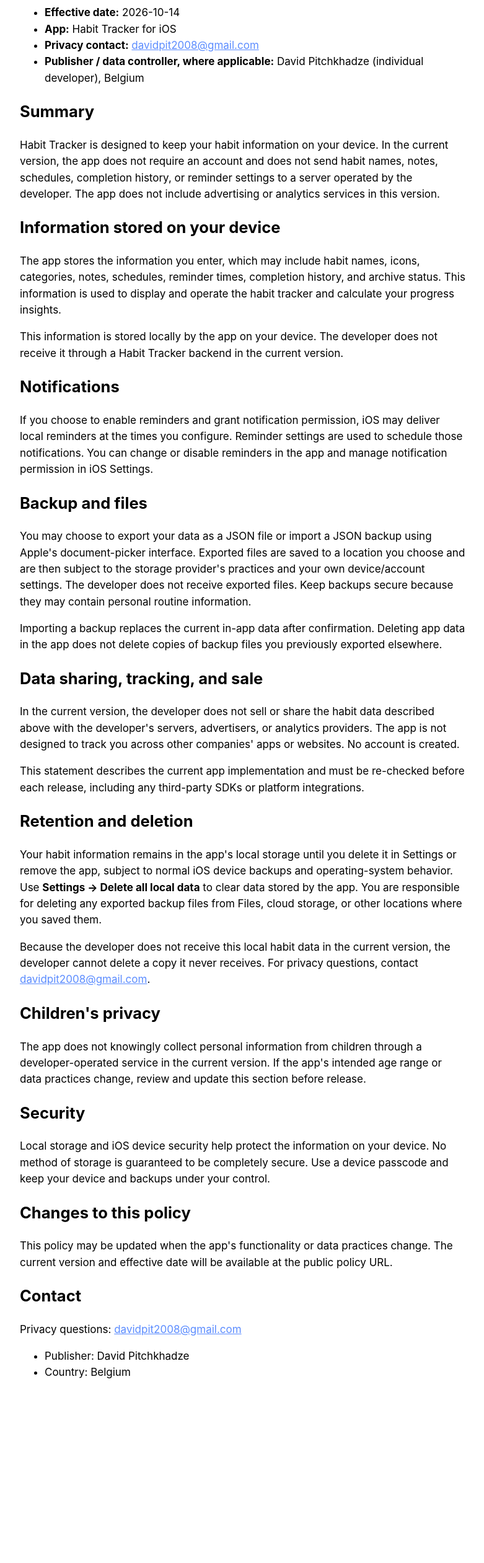
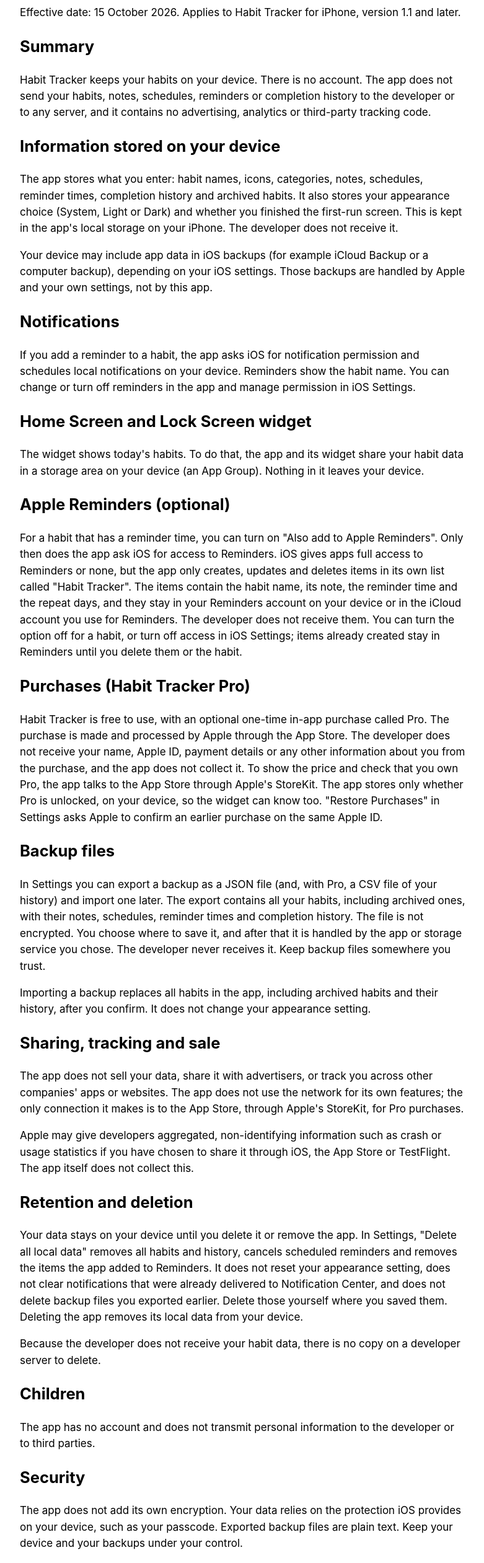
Before and after one commit to davidpit1565/habit-tracker-legal, a plain HTML site: page privacy.html in a window 1280 px wide. Shown: the part 103-2625 px from the top of the page at 62% size, without its empty margins (248-1029 px from the left). Before the commit the page ends 2372 px from the top, so only its background shows below. Drawn offline with Linux system fonts and the light colour scheme.

Commit message:
Update privacy policy and support page for Habit Tracker 1.1 (Pro purchase, widget, Reminders)
Co-Authored-By: Claude Sonnet 5.5 <noreply@anthropic.com>

```diff
--- a/privacy.html
+++ b/privacy.html
@@ -1,41 +1,52 @@
 <!doctype html>
 <html lang="en"><head><meta charset="utf-8"><meta name="viewport" content="width=device-width,initial-scale=1">
 <title>Habit Tracker Privacy Policy</title>
-<style>:root{color-scheme:light dark}body{font:17px/1.55 -apple-system,system-ui,sans-serif;max-width:720px;margin:0 auto;padding:24px 16px}a{color:#5b8cff}h1{line-height:1.2}</style>
+<style>:root{color-scheme:light dark}body{font:17px/1.55 -apple-system,system-ui,sans-serif;max-width:720px;margin:0 auto;padding:24px 16px}a{color:#2563eb}@media (prefers-color-scheme:dark){a{color:#7aa2ff}}h1{line-height:1.2}</style>
 </head><body>
-<h1>Privacy Policy — Habit Tracker</h1>
-<ul>
-<li><strong>Effective date:</strong> 2026-10-14</li>
-<li><strong>App:</strong> Habit Tracker for iOS</li>
-<li><strong>Privacy contact:</strong> <a href="mailto:davidpit2008@gmail.com">davidpit2008@gmail.com</a></li>
-<li><strong>Publisher / data controller, where applicable:</strong> David Pitchkhadze (individual developer), Belgium</li>
-</ul>
+<h1>Privacy Policy: Habit Tracker</h1>
+<p>Effective date: 15 October 2026. Applies to Habit Tracker for iPhone, version 1.1 and later.</p>
+
 <h2>Summary</h2>
-<p>Habit Tracker is designed to keep your habit information on your device. In the current version, the app does not require an account and does not send habit names, notes, schedules, completion history, or reminder settings to a server operated by the developer. The app does not include advertising or analytics services in this version.</p>
+<p>Habit Tracker keeps your habits on your device. There is no account. The app does not send your habits, notes, schedules, reminders or completion history to the developer or to any server, and it contains no advertising, analytics or third-party tracking code.</p>
+
 <h2>Information stored on your device</h2>
-<p>The app stores the information you enter, which may include habit names, icons, categories, notes, schedules, reminder times, completion history, and archive status. This information is used to display and operate the habit tracker and calculate your progress insights.</p>
-<p>This information is stored locally by the app on your device. The developer does not receive it through a Habit Tracker backend in the current version.</p>
+<p>The app stores what you enter: habit names, icons, categories, notes, schedules, reminder times, completion history and archived habits. It also stores your appearance choice (System, Light or Dark) and whether you finished the first-run screen. This is kept in the app's local storage on your iPhone. The developer does not receive it.</p>
+<p>Your device may include app data in iOS backups (for example iCloud Backup or a computer backup), depending on your iOS settings. Those backups are handled by Apple and your own settings, not by this app.</p>
+
 <h2>Notifications</h2>
-<p>If you choose to enable reminders and grant notification permission, iOS may deliver local reminders at the times you configure. Reminder settings are used to schedule those notifications. You can change or disable reminders in the app and manage notification permission in iOS Settings.</p>
-<h2>Backup and files</h2>
-<p>You may choose to export your data as a JSON file or import a JSON backup using Apple&#x27;s document-picker interface. Exported files are saved to a location you choose and are then subject to the storage provider&#x27;s practices and your own device/account settings. The developer does not receive exported files. Keep backups secure because they may contain personal routine information.</p>
-<p>Importing a backup replaces the current in-app data after confirmation. Deleting app data in the app does not delete copies of backup files you previously exported elsewhere.</p>
-<h2>Data sharing, tracking, and sale</h2>
-<p>In the current version, the developer does not sell or share the habit data described above with the developer&#x27;s servers, advertisers, or analytics providers. The app is not designed to track you across other companies&#x27; apps or websites. No account is created.</p>
-<p>This statement describes the current app implementation and must be re-checked before each release, including any third-party SDKs or platform integrations.</p>
+<p>If you add a reminder to a habit, the app asks iOS for notification permission and schedules local notifications on your device. Reminders show the habit name. You can change or turn off reminders in the app and manage permission in iOS Settings.</p>
+
+<h2>Home Screen and Lock Screen widget</h2>
+<p>The widget shows today's habits. To do that, the app and its widget share your habit data in a storage area on your device (an App Group). Nothing in it leaves your device.</p>
+
+<h2>Apple Reminders (optional)</h2>
+<p>For a habit that has a reminder time, you can turn on "Also add to Apple Reminders". Only then does the app ask iOS for access to Reminders. iOS gives apps full access to Reminders or none, but the app only creates, updates and deletes items in its own list called "Habit Tracker". The items contain the habit name, its note, the reminder time and the repeat days, and they stay in your Reminders account on your device or in the iCloud account you use for Reminders. The developer does not receive them. You can turn the option off for a habit, or turn off access in iOS Settings; items already created stay in Reminders until you delete them or the habit.</p>
+
+<h2>Purchases (Habit Tracker Pro)</h2>
+<p>Habit Tracker is free to use, with an optional one-time in-app purchase called Pro. The purchase is made and processed by Apple through the App Store. The developer does not receive your name, Apple ID, payment details or any other information about you from the purchase, and the app does not collect it. To show the price and check that you own Pro, the app talks to the App Store through Apple's StoreKit. The app stores only whether Pro is unlocked, on your device, so the widget can know too. "Restore Purchases" in Settings asks Apple to confirm an earlier purchase on the same Apple ID.</p>
+
+<h2>Backup files</h2>
+<p>In Settings you can export a backup as a JSON file (and, with Pro, a CSV file of your history) and import one later. The export contains all your habits, including archived ones, with their notes, schedules, reminder times and completion history. The file is not encrypted. You choose where to save it, and after that it is handled by the app or storage service you chose. The developer never receives it. Keep backup files somewhere you trust.</p>
+<p>Importing a backup replaces all habits in the app, including archived habits and their history, after you confirm. It does not change your appearance setting.</p>
+
+<h2>Sharing, tracking and sale</h2>
+<p>The app does not sell your data, share it with advertisers, or track you across other companies' apps or websites. The app does not use the network for its own features; the only connection it makes is to the App Store, through Apple's StoreKit, for Pro purchases.</p>
+<p>Apple may give developers aggregated, non-identifying information such as crash or usage statistics if you have chosen to share it through iOS, the App Store or TestFlight. The app itself does not collect this.</p>
+
 <h2>Retention and deletion</h2>
-<p>Your habit information remains in the app&#x27;s local storage until you delete it in Settings or remove the app, subject to normal iOS device backups and operating-system behavior. Use <strong>Settings → Delete all local data</strong> to clear data stored by the app. You are responsible for deleting any exported backup files from Files, cloud storage, or other locations where you saved them.</p>
-<p>Because the developer does not receive this local habit data in the current version, the developer cannot delete a copy it never receives. For privacy questions, contact <a href="mailto:davidpit2008@gmail.com">davidpit2008@gmail.com</a>.</p>
-<h2>Children&#x27;s privacy</h2>
-<p>The app does not knowingly collect personal information from children through a developer-operated service in the current version. If the app&#x27;s intended age range or data practices change, review and update this section before release.</p>
+<p>Your data stays on your device until you delete it or remove the app. In Settings, "Delete all local data" removes all habits and history, cancels scheduled reminders and removes the items the app added to Reminders. It does not reset your appearance setting, does not clear notifications that were already delivered to Notification Center, and does not delete backup files you exported earlier. Delete those yourself where you saved them. Deleting the app removes its local data from your device.</p>
+<p>Because the developer does not receive your habit data, there is no copy on a developer server to delete.</p>
+
+<h2>Children</h2>
+<p>The app has no account and does not transmit personal information to the developer or to third parties.</p>
+
 <h2>Security</h2>
-<p>Local storage and iOS device security help protect the information on your device. No method of storage is guaranteed to be completely secure. Use a device passcode and keep your device and backups under your control.</p>
-<h2>Changes to this policy</h2>
-<p>This policy may be updated when the app&#x27;s functionality or data practices change. The current version and effective date will be available at the public policy URL.</p>
+<p>The app does not add its own encryption. Your data relies on the protection iOS provides on your device, such as your passcode. Exported backup files are plain text. Keep your device and your backups under your control.</p>
+
+<h2>Changes</h2>
+<p>If the app's data practices change, this page will be updated with a new effective date before the change ships.</p>
+
 <h2>Contact</h2>
 <p>Privacy questions: <a href="mailto:davidpit2008@gmail.com">davidpit2008@gmail.com</a></p>
-<ul>
-<li>Publisher: David Pitchkhadze</li>
-<li>Country: Belgium</li>
-</ul>
+<p><a href="index.html">Home</a> · <a href="support.html">Support</a></p>
 </body></html>
```
Also changed, not shown: support.html (+23 -18 lines).
